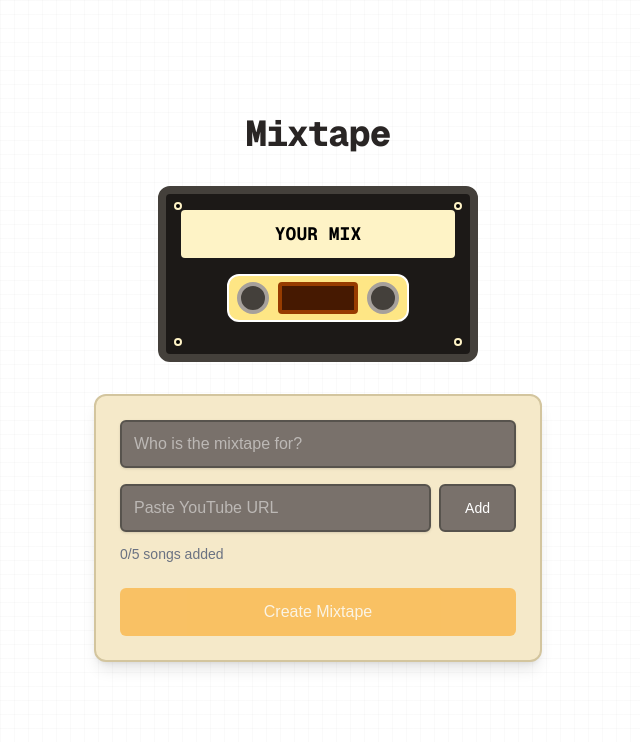
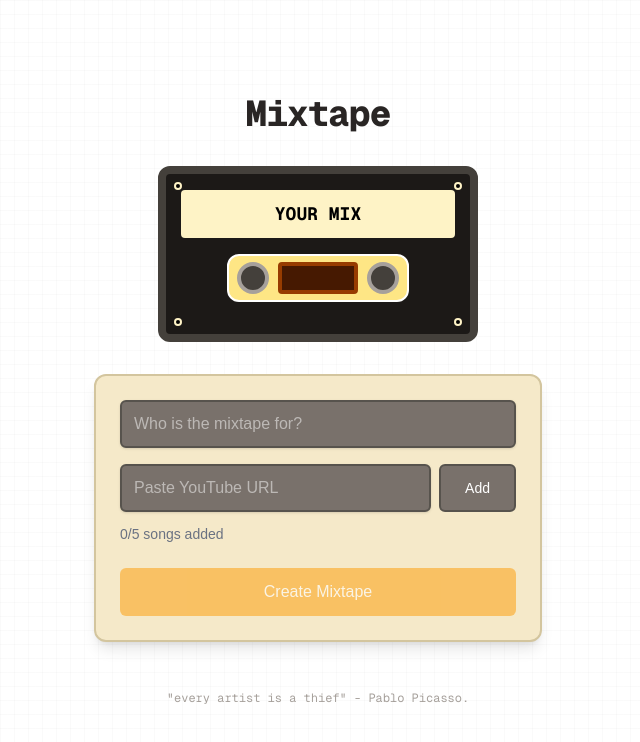
Before and after one commit to snowrlax/mixtape, a Next.js app: page / in a window 1280 px wide. Shown: the top 742 px of the page, without its empty margins (322-962 px from the left). Built offline with nearby package versions, Linux system fonts and the light colour scheme.

Commit message:
added quote

```diff
--- a/app/page.tsx
+++ b/app/page.tsx
@@ -167,6 +167,12 @@ export default function Home() {
           Create Mixtape
         </ConfettiButton>
       </div>
+      <div className="mt-6 text-center text-sm text-gray-500">
+          <p className="text-xs text-stone-400 font-mono">"every artist is a thief" - Pablo Picasso.</p>
+          {/* <p className="mt-2 underline text-sm font-extralight text-black underline-offset-1"><Link href="/">
+            Create a new mixtape
+          </Link></p> */}
+        </div>
     </div>
   )
 }
```
